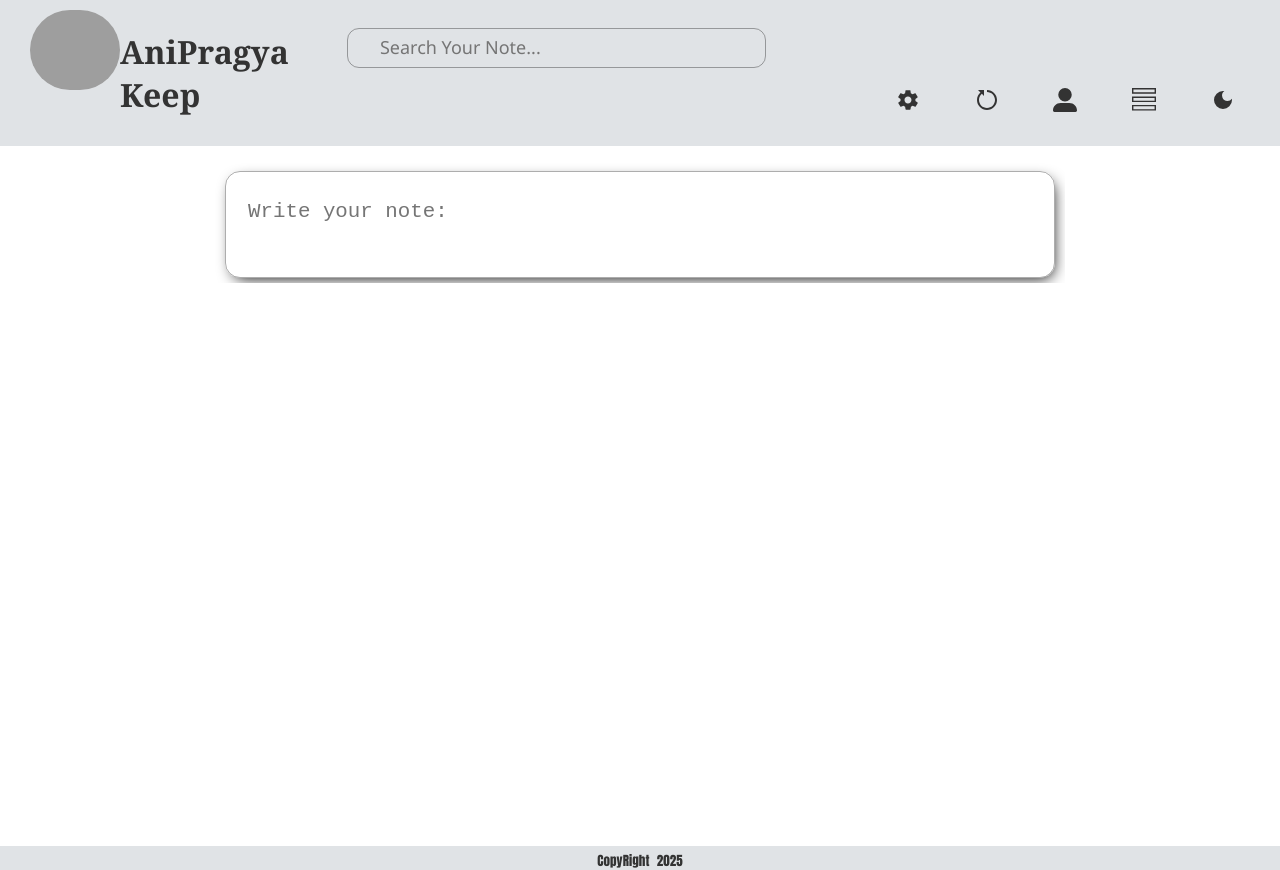
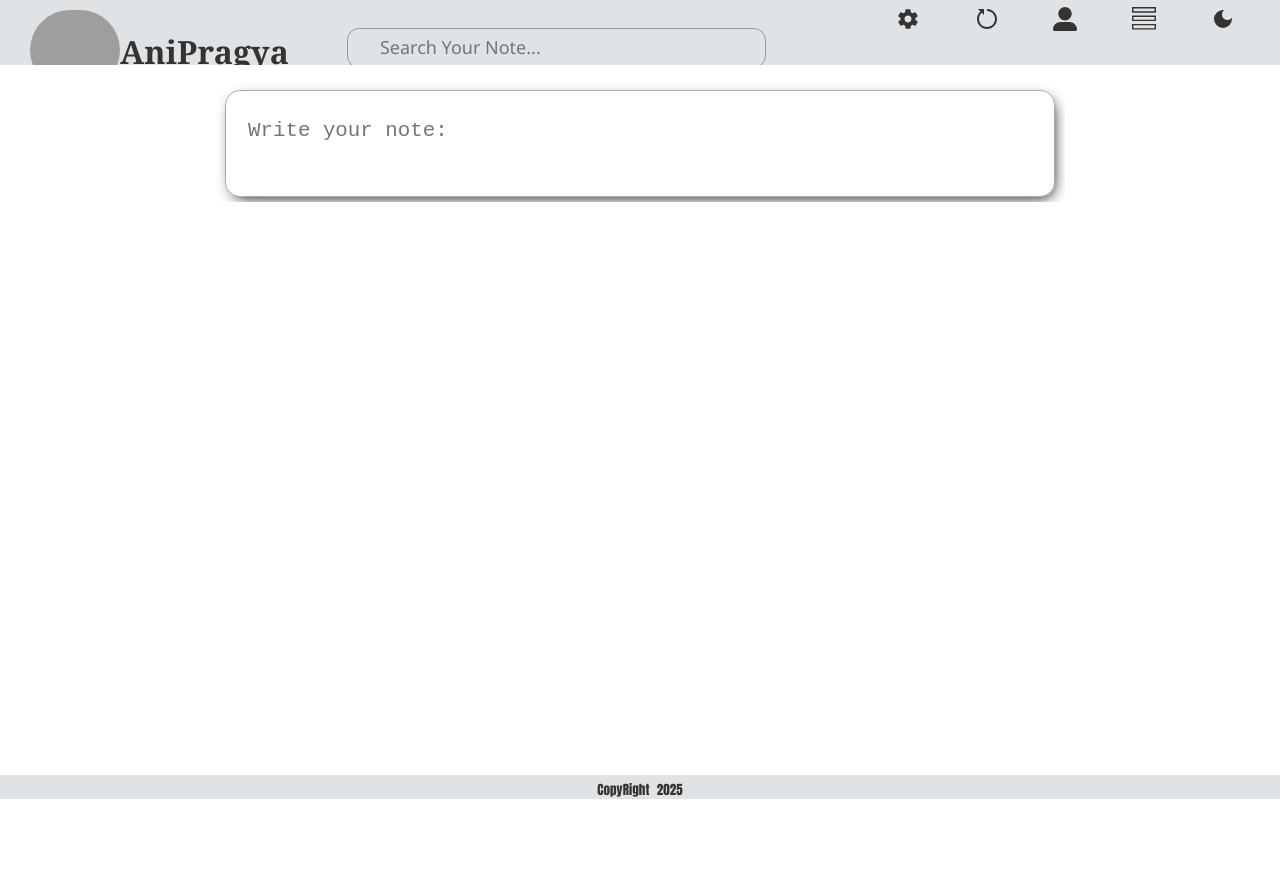
Before and after one commit to Pragyani/react-project, a React (Create React App) app: page / in a window 1280 px wide. After the commit the page ends 800 px from the top, so only its background shows below. Built offline with nearby package versions, Linux system fonts and the light colour scheme; grey boxes are pictures that could not be loaded.

Commit message:
add : functionality of list-view and changes in App.css

```diff
--- a/src/App.css
+++ b/src/App.css
@@ -22,9 +22,8 @@ div {
   background-color: #e0e3e6;
   /* Light header background */
   margin-top: 0%;
-  height: 100%;
+  height: 65px;
   position: sticky;
-  padding: 10px;
 }
 
 footer {
--- a/src/App.jsx
+++ b/src/App.jsx
@@ -8,10 +8,10 @@ import CreateNote from "./CreateNote/CreateNote";
 import { Note } from "./CreateNote/Note";
 import "./App.css";
 
-
 const App = () => {
   const [additems, setAddItems] = useState([]);
   const [isDarkMode, setIsDarkMode] = useState(false);  // State for dark mode
+  const [isListView, setIsListView] = useState(false); // State for list view toggle
 
   const addNote = (note) => {
     setAddItems((preData) => {
@@ -32,11 +32,18 @@ const App = () => {
     setIsDarkMode((prevMode) => !prevMode);
   };
 
+  // Function to toggle between list and flex view
+  const toggleView = () => {
+    setIsListView((prevState) => !prevState);
+  };
+
   return (
     <>
       <div className={isDarkMode ? "app dark" : "app light"}>
-        <Header toggleTheme={toggleTheme} isDarkMode={isDarkMode} />
+        <Header toggleTheme={toggleTheme} isDarkMode={isDarkMode} toggleView={toggleView} />
         <CreateNote passNote={addNote} />
+
+        <div className={`note-container ${isListView ? 'list-view' : 'flex-view'}`}>
           {additems.map((data, index) => {
             return (
               <Note
@@ -48,6 +55,8 @@ const App = () => {
               />
             );
           })}
+        </div>
+
         <Footer />
       </div>
     </>
```
Lines whose indentation alone changed are shown as unchanged.
